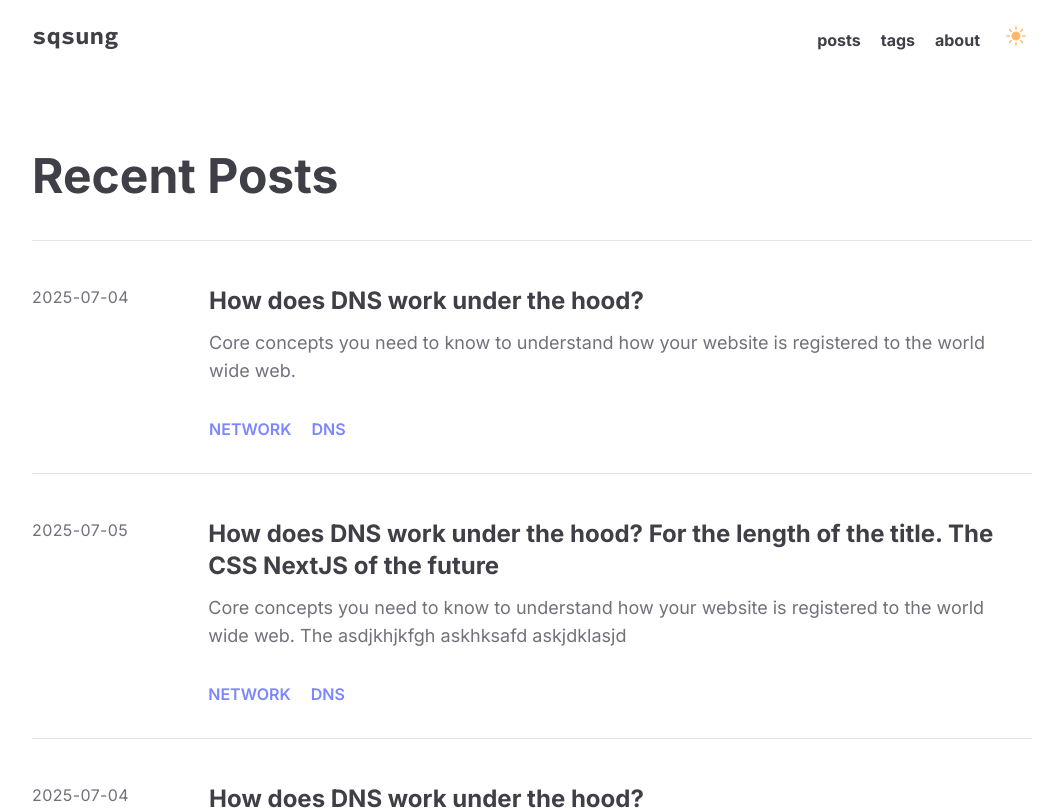
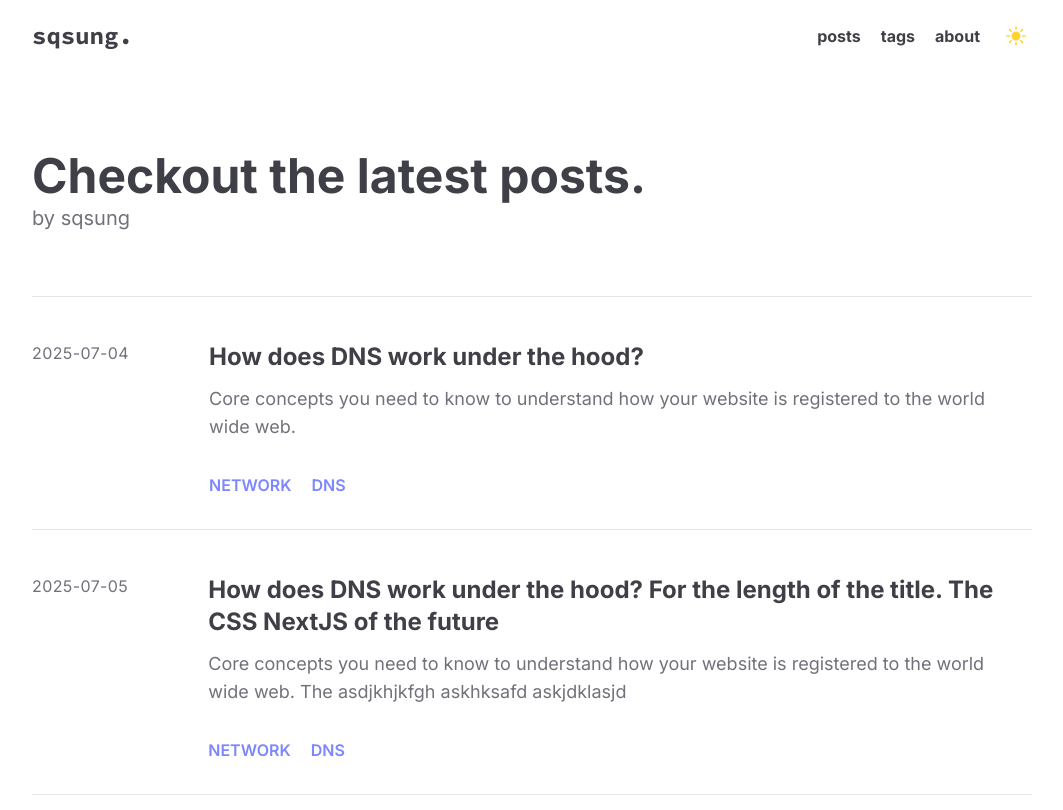
Before and after one commit to sqsung/blog, a Next.js app: page / in a window 1280 px wide. Shown: the top 810 px of the page, without its empty margins (108-1171 px from the left). Built offline with nearby package versions, Linux system fonts and the light colour scheme.

Commit message:
Blog/Tag

```diff
--- a/src/app/page.tsx
+++ b/src/app/page.tsx
@@ -8,7 +8,7 @@ const Home = () => {
         <Header />
 
         <BlogList
-          listAlias="Recent Posts"
+          listAlias="Checkout the latest posts."
           blogs={[
             {
               id: "1",
--- a/src/components/blog/BlogCard.tsx
+++ b/src/components/blog/BlogCard.tsx
@@ -1,4 +1,5 @@
 import { BlogMetadata } from "@/types/blog.types";
+import Tag from "./Tag";
 
 interface BlogCardProps {
   metadata: BlogMetadata;
@@ -19,9 +20,9 @@ const BlogCard = ({ metadata }: BlogCardProps) => {
           </div>
 
           {!!metadata.tags.length && (
-            <ul className="flex gap-5 ps-5 font-semibold text-indigo-400">
+            <ul className="flex gap-5 ps-5">
               {metadata.tags.map((tag) => (
-                <li key={tag}>{tag.toUpperCase()}</li>
+                <Tag tag={tag} key={tag} />
               ))}
             </ul>
           )}
--- a/src/components/blog/BlogList.tsx
+++ b/src/components/blog/BlogList.tsx
@@ -9,7 +9,10 @@ interface BlogListProps {
 const BlogList = ({ listAlias, blogs }: BlogListProps) => {
   return (
     <ul className="flex flex-col">
-      <h2 className="mb-10 text-5xl font-bold">{listAlias}</h2>
+      <div className="mb-16 flex flex-col gap-1">
+        <h2 className="text-5xl font-bold">{listAlias}</h2>
+        <p className="text-t-subtle text-xl">by sqsung</p>
+      </div>
 
       {blogs.map((blog) => (
         <BlogCard key={blog.id} metadata={blog} />
--- /dev/null
+++ b/src/components/blog/Tag.tsx
@@ -0,0 +1,13 @@
+interface TagProps {
+  tag: string;
+}
+
+const Tag = ({ tag }: TagProps) => {
+  return (
+    <li className="transcolor cursor-pointer font-semibold text-indigo-400 hover:text-indigo-500">
+      {tag.toUpperCase()}
+    </li>
+  );
+};
+
+export default Tag;
--- a/src/components/common/Header.tsx
+++ b/src/components/common/Header.tsx
@@ -8,9 +8,9 @@ export default function Header() {
         href="/"
         className="font-source-code-pro mr-auto text-2xl font-bold"
       >
-        sqsung
+        sqsung.
       </Link>
-      <div className="flex items-end gap-5 font-bold">
+      <div className="flex items-center gap-5 font-bold">
         <Link href="/posts">posts</Link>
         <Link href="/tags">tags</Link>
         <Link href="/about">about</Link>
--- a/src/components/common/ThemeToggler.tsx
+++ b/src/components/common/ThemeToggler.tsx
@@ -63,7 +63,7 @@ const ThemeToggler = () => {
             transition={{ duration: 0.3 }}
             className="absolute inset-0"
           >
-            <SunIcon className="h-6 w-6 text-orange-300" />
+            <SunIcon className="h-6 w-6 text-amber-300" />
           </motion.div>
         )}
       </div>
```
